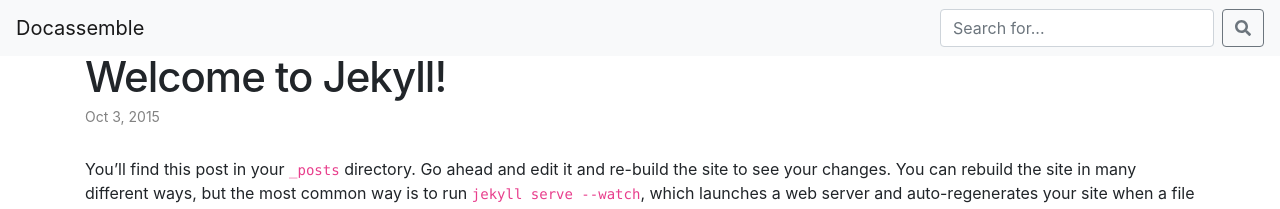
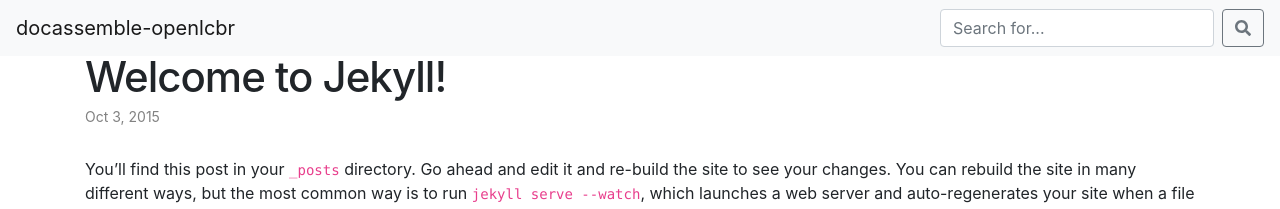
Before and after one commit to Gauntlet173/docassemble-openlcbr, a Jekyll site: the page built from _posts/2015-10-03-welcome-to-jekyll.markdown, in a window 1280 px wide. Shown: the top 209 px of the page. Built offline with Jekyll 4.4.1, drawn with Linux system fonts in a browser that asks for light colours; comment, search, counter and statistics services are not loaded; some of the changed lines change nothing that is shown.

Commit message:
Update _config.yml

```diff
--- a/_config.yml
+++ b/_config.yml
@@ -1,14 +1,12 @@
 # Site settings
-title: "Docassemble"
-email: "jhpyle@gmail.com"
+title: "docassemble-openlcbr"
+email: "jason@roundtablelaw.ca"
 description: >-
-  A free, open-source expert system for guided interviews and document assembly, based on Python, YAML, and Markdown.
+  A package to extend open-source expert system tool docassemble to be able to use analogical case based reasoning from openlcbr.
 baseurl: ""
-url: "https://docassemble.org"
-demourl: "https://demo.docassemble.org"
-#demourl: "http://localhost"
-repository: jhpyle/docassemble
-github_username: jhpyle
+url: "https://Gauntlet173.github.io/docassemble-openlcbr"
+repository: Gauntlet173/docassemble-openlcbr
+github_username: Gauntlet173
 collections:
   docs:
     output: true
```
